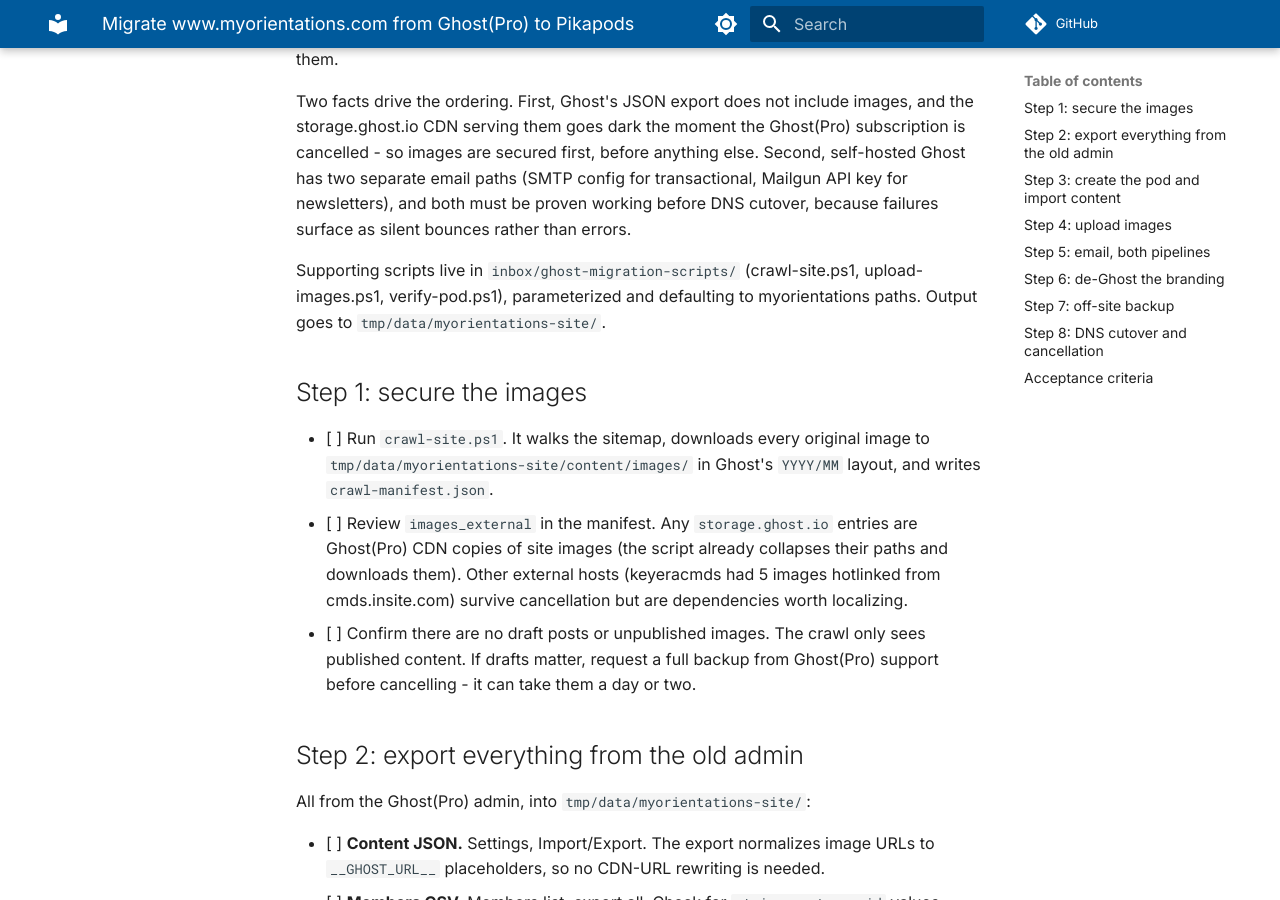
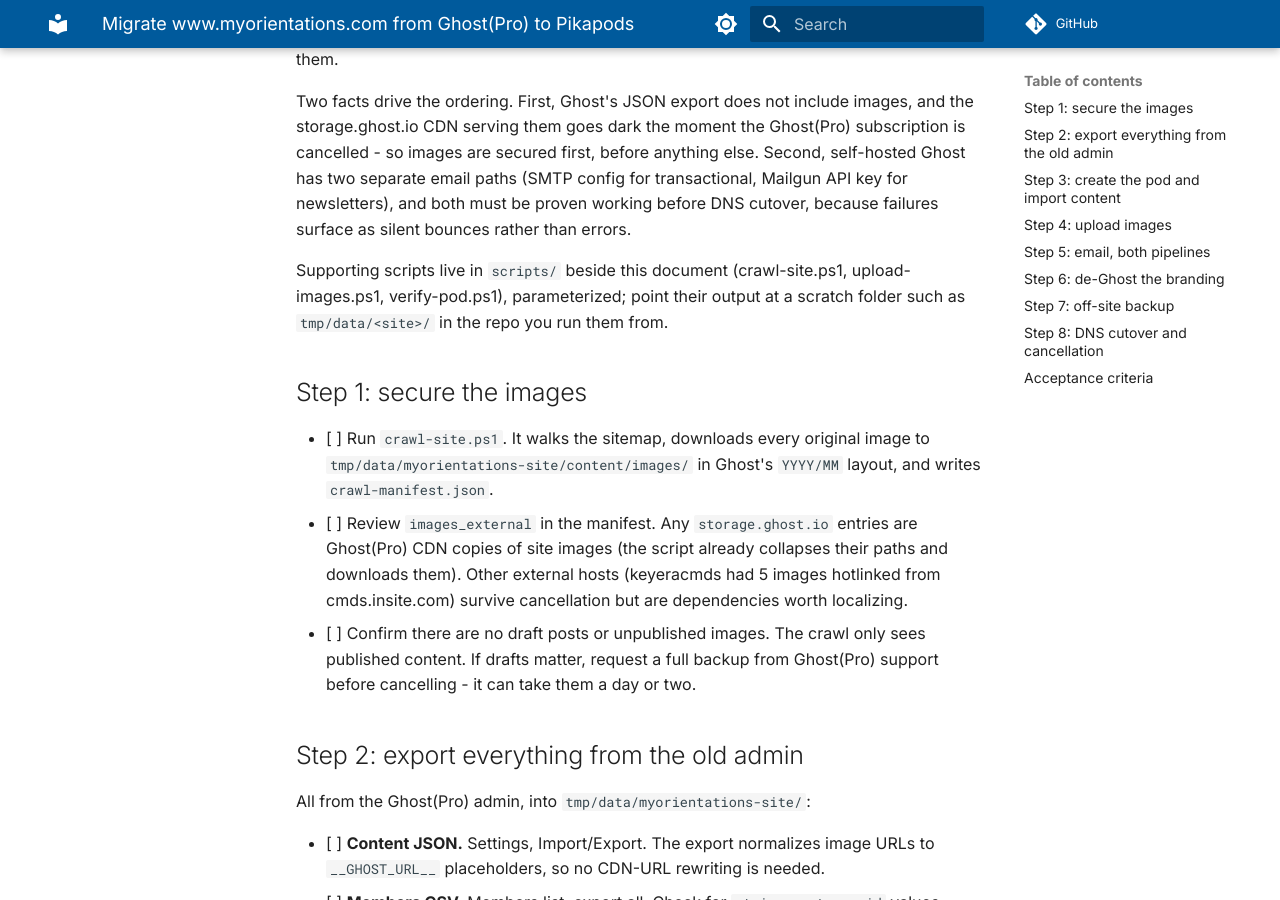
Before and after one commit to cmds-app/docs, an MkDocs documentation site: the page built from docs/developers/ghost-migration/ghost-pro-to-pikapods-migration.md, in a window 1280 px wide and 900 px high, scrolled down 350 px. Built offline with MkDocs 1.6.1 and Material for MkDocs 9.7.7, drawn with Linux system fonts in a browser that asks for light colours; comment, search, counter and statistics services are not loaded.

Commit message:
docs: fix script paths in ghost migration playbook

```diff
--- a/docs/developers/ghost-migration/ghost-pro-to-pikapods-migration.md
+++ b/docs/developers/ghost-migration/ghost-pro-to-pikapods-migration.md
@@ -4,7 +4,7 @@ Ghost(Pro) charges $31 USD per month for hosting that a Pikapods Ghost pod deliv
 
 Two facts drive the ordering. First, Ghost's JSON export does not include images, and the storage.ghost.io CDN serving them goes dark the moment the Ghost(Pro) subscription is cancelled - so images are secured first, before anything else. Second, self-hosted Ghost has two separate email paths (SMTP config for transactional, Mailgun API key for newsletters), and both must be proven working before DNS cutover, because failures surface as silent bounces rather than errors.
 
-Supporting scripts live in `inbox/ghost-migration-scripts/` (crawl-site.ps1, upload-images.ps1, verify-pod.ps1), parameterized and defaulting to myorientations paths. Output goes to `tmp/data/myorientations-site/`.
+Supporting scripts live in `scripts/` beside this document (crawl-site.ps1, upload-images.ps1, verify-pod.ps1), parameterized; point their output at a scratch folder such as `tmp/data/<site>/` in the repo you run them from.
 
 ## Step 1: secure the images
 
```
